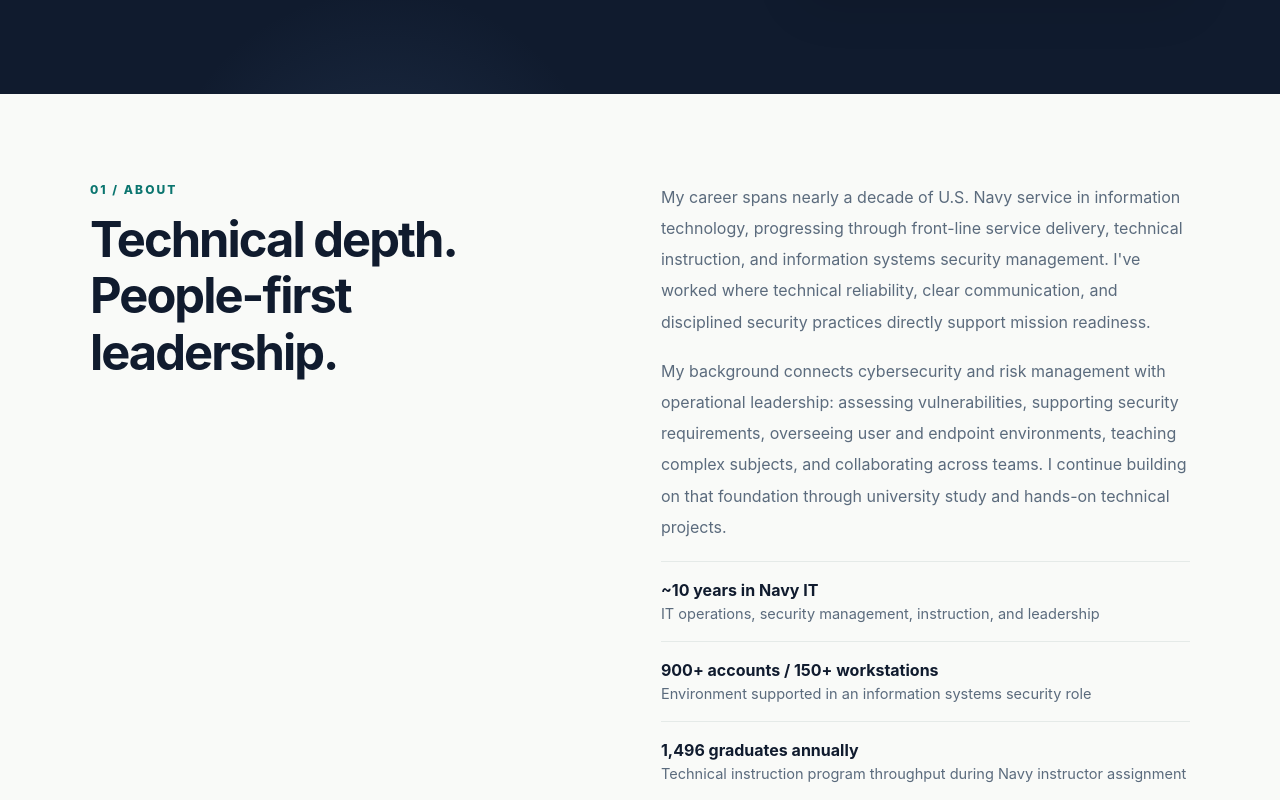
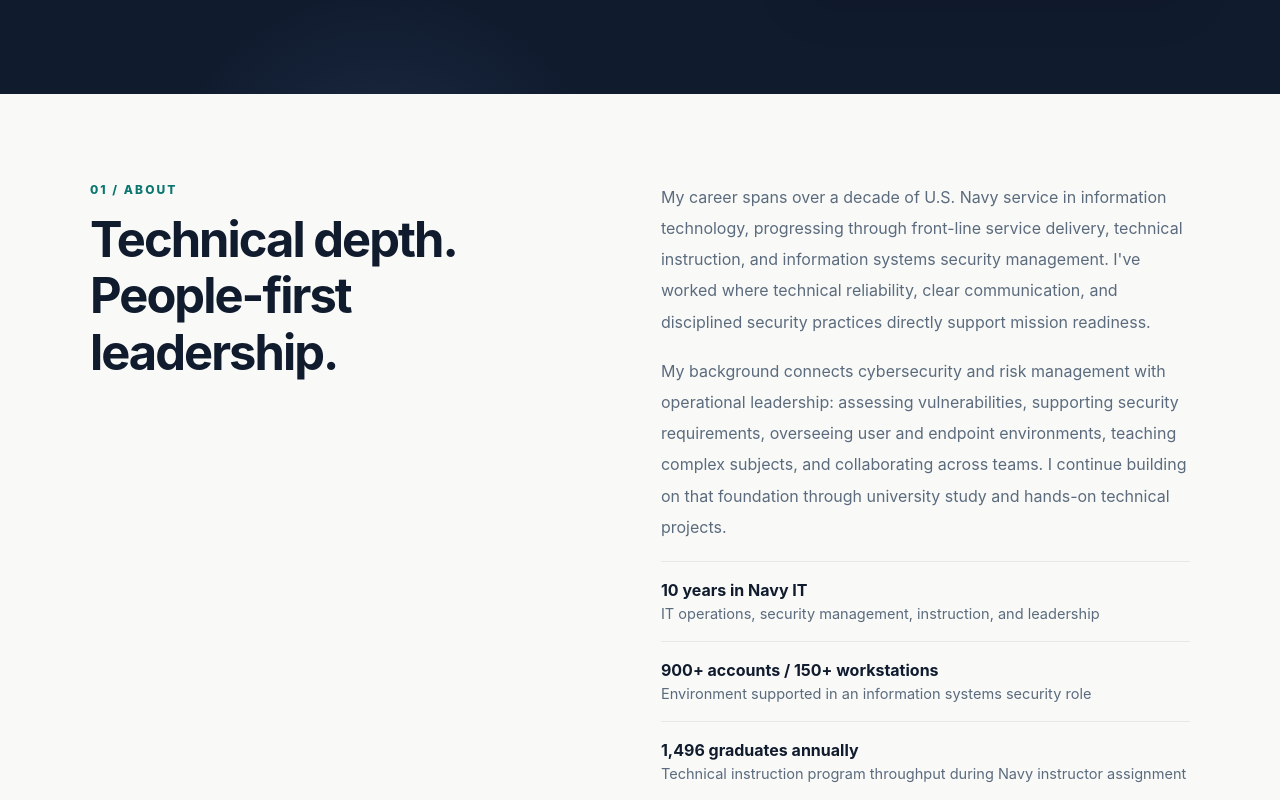
Before and after one commit to dillondance/dillondance.github.io, a plain HTML site: page index.html in a window 1280 px wide. Shown: the part 666-1466 px from the top of the page. Drawn offline with Linux system fonts and the light colour scheme.

Commit message:
Update index.html
text update

```diff
--- a/index.html
+++ b/index.html
@@ -150,9 +150,9 @@
       <div class="container about-grid">
         <div><p class="section-label">01 / About</p><h2 class="section-title">Technical depth.<br>People-first leadership.</h2></div>
         <div>
-          <p class="about-text">My career spans nearly a decade of U.S. Navy service in information technology, progressing through front-line service delivery, technical instruction, and information systems security management. I've worked where technical reliability, clear communication, and disciplined security practices directly support mission readiness.</p>
+          <p class="about-text">My career spans over a decade of U.S. Navy service in information technology, progressing through front-line service delivery, technical instruction, and information systems security management. I've worked where technical reliability, clear communication, and disciplined security practices directly support mission readiness.</p>
           <p class="about-text">My background connects cybersecurity and risk management with operational leadership: assessing vulnerabilities, supporting security requirements, overseeing user and endpoint environments, teaching complex subjects, and collaborating across teams. I continue building on that foundation through university study and hands-on technical projects.</p>
-          <div class="metric-row"><strong>~10 years in Navy IT</strong><span>IT operations, security management, instruction, and leadership</span></div>
+          <div class="metric-row"><strong>10 years in Navy IT</strong><span>IT operations, security management, instruction, and leadership</span></div>
           <div class="metric-row"><strong>900+ accounts / 150+ workstations</strong><span>Environment supported in an information systems security role</span></div>
           <div class="metric-row"><strong>1,496 graduates annually</strong><span>Technical instruction program throughput during Navy instructor assignment</span></div>
         </div>
```
